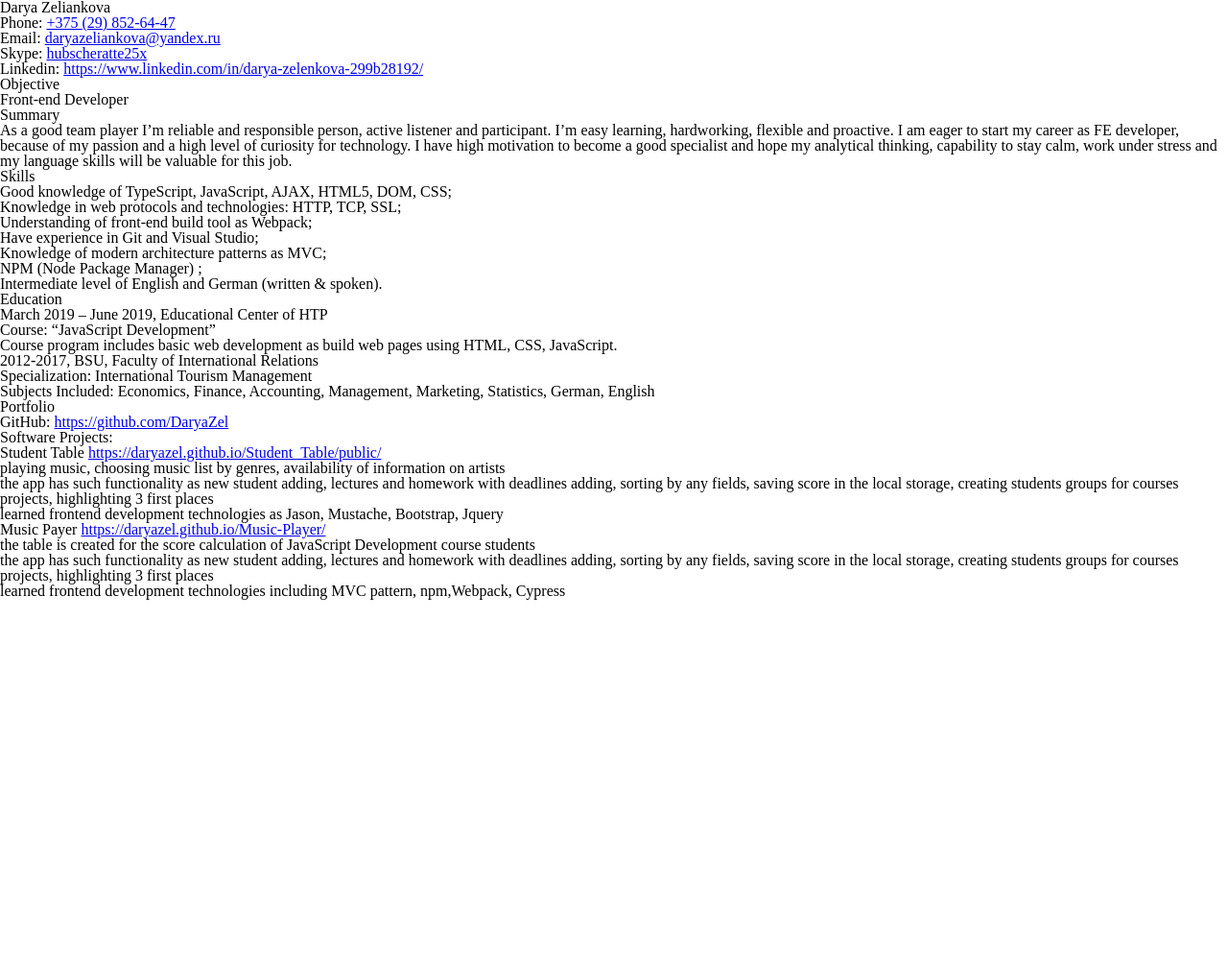
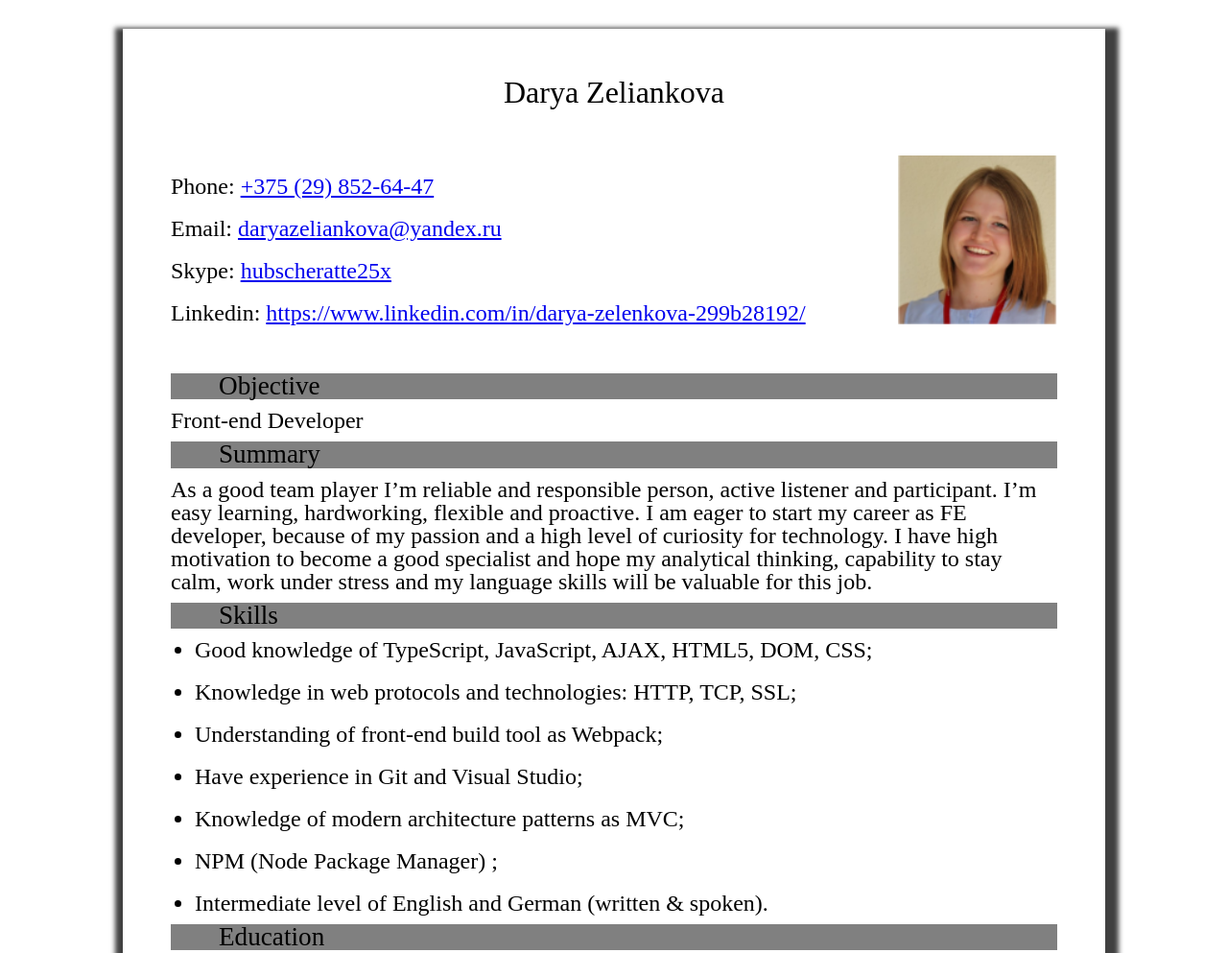
Before and after one commit to DaryaZel/rsschool-cv, a plain HTML site: page index.html in a window 1280 px wide. Shown: the top 993 px of the page at 96% size. Before the commit the page ends 800 px from the top, so only its background shows below. Drawn offline with nearby package versions, Linux system fonts and the light colour scheme.

Commit message:
feat: add slyles and img to the page

```diff
--- a/index.html
+++ b/index.html
@@ -7,16 +7,17 @@
     <meta http-equiv="X-UA-Compatible" content="ie=edge">
     <link rel="stylesheet" href="https://cdnjs.cloudflare.com/ajax/libs/meyer-reset/2.0/reset.css"
         integrity="sha256-7VVaJ5GDwFQiLIc+eNksQLUSSY5JNZtqv9o2BI8UGYg=" crossorigin="anonymous" />
+    <link rel="stylesheet" href="main.css">
     <title>CV Zelenkova</title>
 </head>
 
 <body>
-    <div>
-        <header>
+    <div class="wrapper">
+        <header class="header">
 
-            <h1>Darya Zeliankova</h1>
-            <div>
-                <ul>
+            <h1 class="my-name">Darya Zeliankova</h1>
+            <div class="about-me">
+                <ul class="contacts">
                     <li>
                         Phone:
                         <a href="tel:+375298526447">+375 (29) 852-64-47</a>
@@ -31,20 +32,21 @@
                     </li>
                     <li>
                         Linkedin:
-                        <a href="https://www.linkedin.com/in/darya-zelenkova-299b28192/"
-                            target="_blank">https://www.linkedin.com/in/darya-zelenkova-299b28192/</a>
+                        <a
+                            href="https://www.linkedin.com/in/darya-zelenkova-299b28192/" target="_blank">https://www.linkedin.com/in/darya-zelenkova-299b28192/</a>
                     </li>
                 </ul>
+                <img src="img/my-photo.jpg" class="my-photo" alt="My Photo">
             </div>
         </header>
-        <main>
-            <div>
+        <main class="main-information">
+            <div class="objective">
                 <h2>Objective </h2>
                 <p>
                     Front-end Developer
                 </p>
             </div>
-            <div>
+            <div class="summary">
                 <h2>Summary</h2>
                 <p>
                     As a good team player I’m reliable and responsible person, active listener and participant. I’m
@@ -54,7 +56,7 @@
                     calm, work under stress and my language skills will be valuable for this job.
                 </p>
             </div>
-            <div>
+            <div class="skills">
                 <h2>Skills </h2>
                 <ul>
                     <li>
@@ -80,7 +82,7 @@
                     </li>
                 </ul>
             </div>
-            <div>
+            <div class="education">
                 <h2>Education</h2>
                 <h3>March 2019 – June 2019, Educational Center of HTP</h3>
                 <p> Course: “JavaScript Development”<br>
@@ -92,14 +94,13 @@
                     German, English
                 </p>
             </div>
-            <div>
+            <div class="Portfolio">
                 <h2>Portfolio</h2>
-                <span>GitHub: <a href="https://github.com/DaryaZel"
-                        target="_blank">https://github.com/DaryaZel</a></span>
+                <span>GitHub: <a href="https://github.com/DaryaZel" target="_blank">https://github.com/DaryaZel</a></span>
                 <h3>Software Projects:</h3>
-                <div>
-                    <span>Student Table <a href="https://daryazel.github.io/Student_Table/public/"
-                            target="_blank">https://daryazel.github.io/Student_Table/public/</a></span>
+                <div class="student-table">
+                    <span>Student Table <a
+                            href="https://daryazel.github.io/Student_Table/public/" target="_blank">https://daryazel.github.io/Student_Table/public/</a></span>
                     <ul>
                         <li>playing music, choosing music list by genres, availability of information on artists</li>
                         <li>the app has such functionality as new student adding, lectures and homework with deadlines
@@ -110,9 +111,9 @@
                     </ul>
 
                 </div>
-                <div>
-                    <span>Music Payer <a href="https://daryazel.github.io/Music-Player/"
-                            target="_blank">https://daryazel.github.io/Music-Player/</a></span>
+                <div class="music-player">
+                    <span>Music Payer <a
+                            href="https://daryazel.github.io/Music-Player/" target="_blank">https://daryazel.github.io/Music-Player/</a></span>
                     <ul>
                         <li>the table is created for the score calculation of JavaScript Development course students
                         </li>
--- /dev/null
+++ b/main.css
@@ -0,0 +1,68 @@
+.wrapper{
+    margin: 30px auto;
+    max-width: 1024px;
+    font-size: 1.5rem;
+    -webkit-box-shadow: 3px 10px 5px 11px rgba(0,0,0,0.75);
+-moz-box-shadow: 3px 10px 5px 11px rgba(0,0,0,0.75);
+box-shadow: 3px 10px 5px 11px rgba(0,0,0,0.75);
+}
+
+.header{
+    padding: 50px 50px
+}
+h1{
+    font-size: 2rem;
+}
+.my-name{
+    margin-bottom: 50px;
+    text-align: center;
+}
+.contacts li{
+padding-top:20px;
+}
+.about-me{
+    display: flex;
+    justify-content: space-between
+}
+.my-photo{
+    width: 166px;
+}
+.main-information{
+    padding-left: 50px;
+    padding-right: 50px
+}
+h2{
+    background-color: gray;
+    font-size: 1.7rem;
+    padding-left:50px;
+}
+.summary p, .objective p {
+    margin:10px 0;
+}
+
+.skills ul{
+    display: block;
+    list-style-type: disc;
+    padding-left: 25px;
+}
+.skills li{
+    padding: 10px 0;
+}
+.education :nth-child(2) {
+    margin-top: 10px
+}
+.education :nth-child(4) {
+    margin-top: 20px
+}
+.education :nth-child(5) {
+    padding-bottom: 10px
+}
+h3{
+    font-weight: 600;
+}
+.student-table ul, .music-player ul{
+    padding:10px 0;
+    display: block;
+    list-style-type: square;
+    padding-left: 25px;
+}
```
Also changed, not shown: img/blue-abstract-acrylic-brush-stroke-textured-background_53876-86373.jpg (added), img/my-photo.jpg (added).
